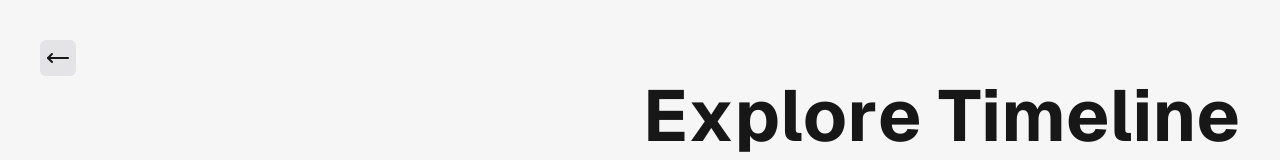
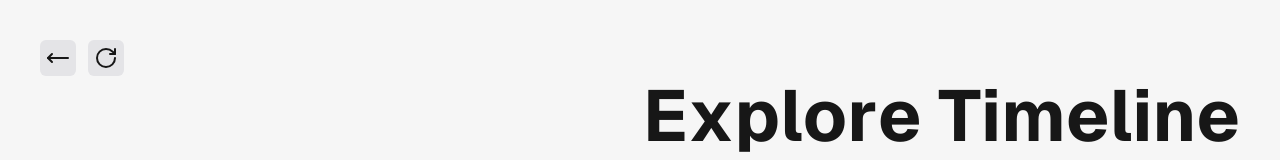
Before and after one commit to girishsawant999/30-days-of-gsap, a Next.js app: page /day-6 in a window 1280 px wide. Shown: the top 160 px of the page. Built offline with nearby package versions, Linux system fonts and the light colour scheme.

Commit message:
✨ feat: Add reload button and initialize timeline ref
- Import ReloadButton component
- Remove useState and setActive
- Initialize timeline ref
- Assign gsap timeline to timeline.current
- Add ReloadButton component to restart the timeline

```diff
--- a/src/app/day-6/page.tsx
+++ b/src/app/day-6/page.tsx
@@ -1,5 +1,6 @@
 "use client";
 import BackButton from "@/components/BackButton";
+import ReloadButton from "@/components/ReloadButton";
 import { MODELS_IMAGES } from "@/constants/Models";
 import { useGSAP } from "@gsap/react";
 import gsap from "gsap";
@@ -7,13 +8,13 @@ import { Flip } from "gsap/Flip";
 import SplitText from "gsap/SplitText";
 import TextPlugin from "gsap/TextPlugin";
 import Image from "next/image";
-import { useRef, useState } from "react";
+import { useRef } from "react";
 
 gsap.registerPlugin(Flip, TextPlugin, SplitText);
 
 const TextReplaceTutorial = () => {
   const container = useRef<HTMLDivElement>(null);
-  const [active, setActive] = useState(0);
+  const timeline = useRef<gsap.core.Timeline>(null);
 
   useGSAP(
     () => {
@@ -36,7 +37,7 @@ const TextReplaceTutorial = () => {
         wordsClass: "word",
       });
 
-      const tl = gsap.timeline({
+      timeline.current = gsap.timeline({
         // scrollTrigger: {
         //   trigger: container.current,
         //   scrub: true,
@@ -46,6 +47,8 @@ const TextReplaceTutorial = () => {
         //   pin: true,
         // },
       });
+
+      const tl = timeline.current;
       tl.to("#image-container img", {
         scale: 1,
         borderBottomLeftRadius: 20,
@@ -108,6 +111,7 @@ const TextReplaceTutorial = () => {
     >
       <div className="fixed flex items-center gap-3 top-5 md:top-10 left-5 md:left-10 z-10">
         <BackButton />
+        <ReloadButton onReload={() => timeline.current?.restart()} />
       </div>
       <div
         id="image-container"
```
